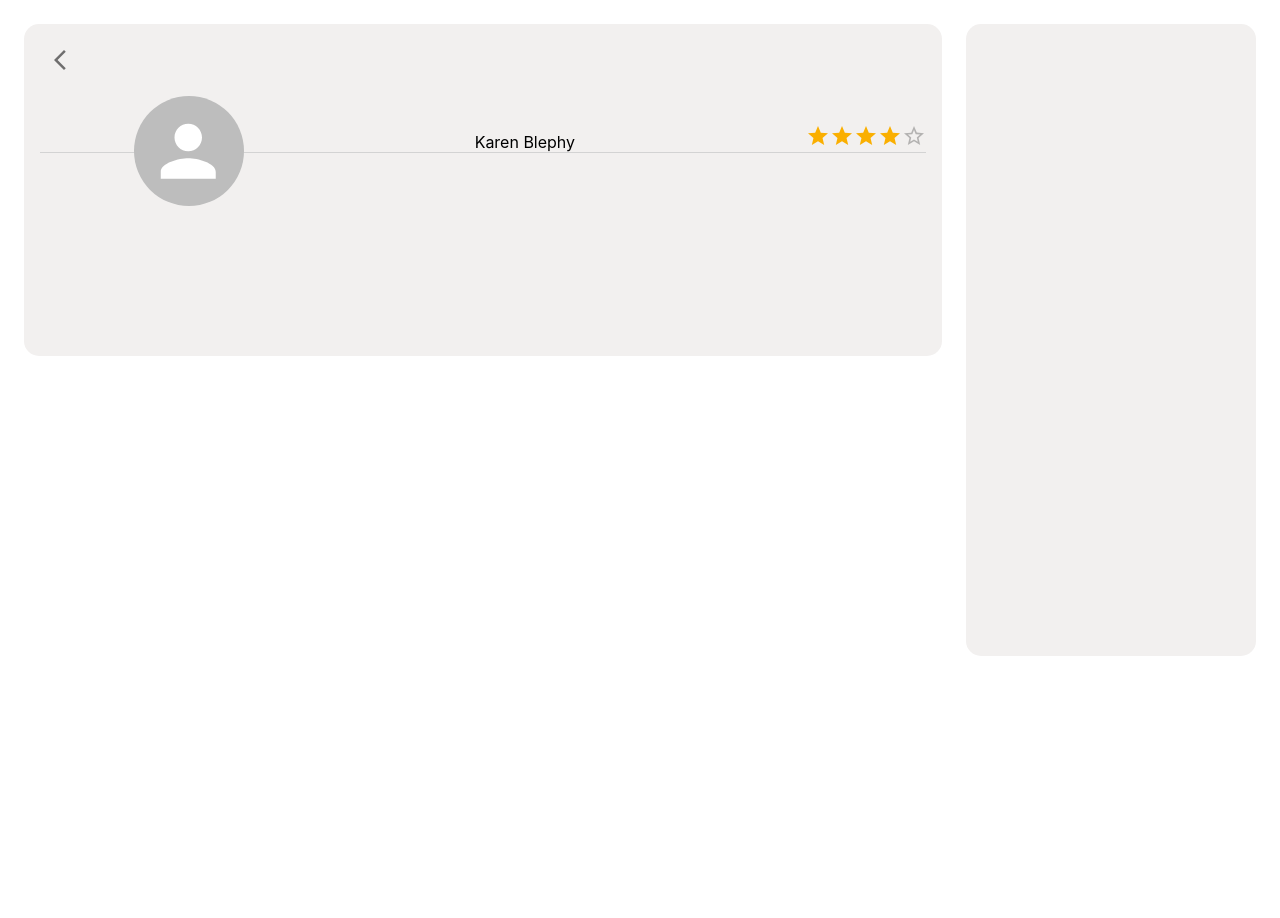
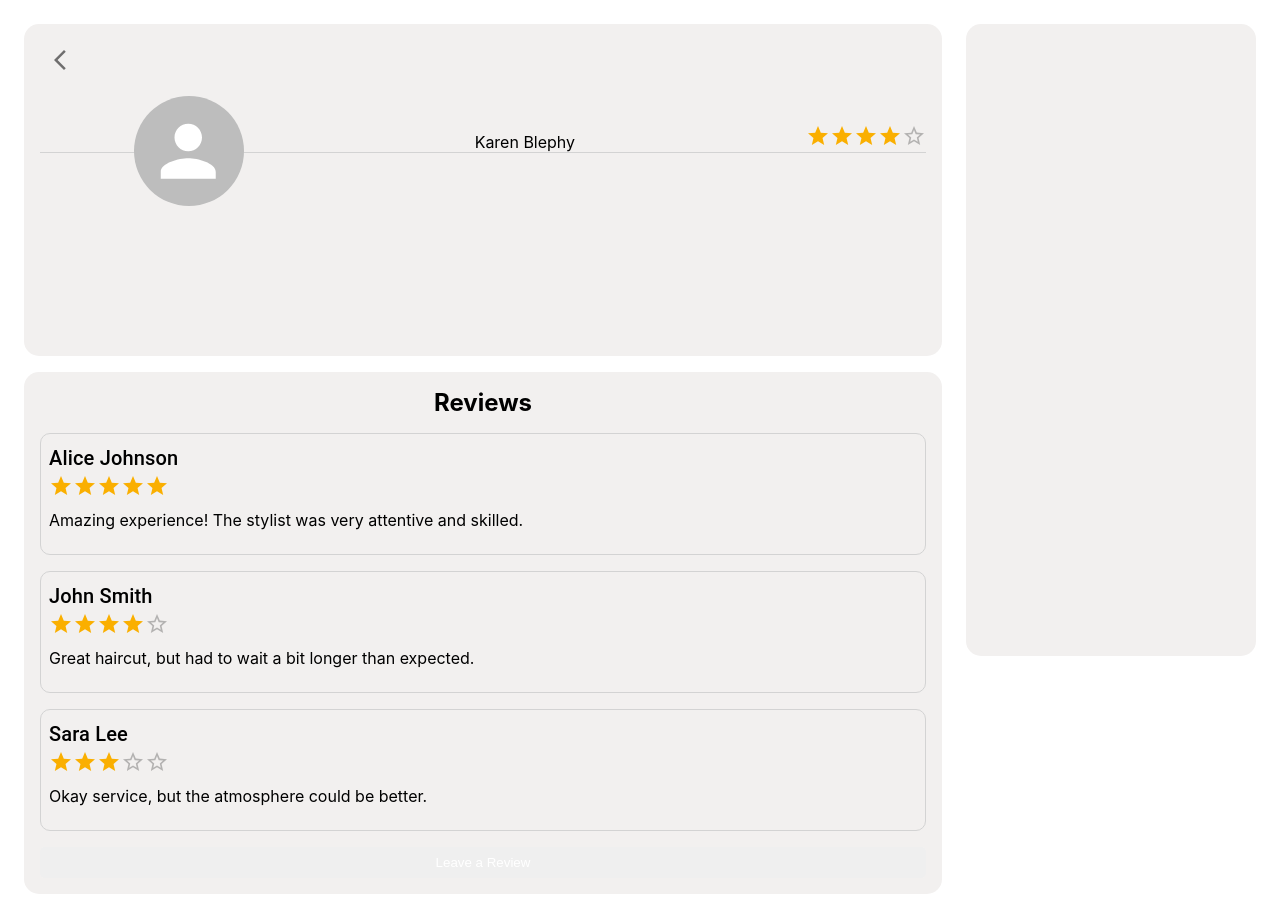
Before and after one commit to Rate-My-Hairdresser/hairdresser_front_end, a React (Create React App) app: page / in a window 1280 px wide. Before the commit the page ends 800 px from the top, so only its background shows below. Built offline with nearby package versions, Linux system fonts and the light colour scheme.

Commit message:
made reviews (not finished)

```diff
--- a/package.json
+++ b/package.json
@@ -6,13 +6,15 @@
     "@emotion/react": "^11.13.3",
     "@emotion/styled": "^11.13.0",
     "@mui/icons-material": "^6.1.5",
-    "@mui/material": "^6.1.5",
+    "@mui/material": "^6.1.6",
     "@testing-library/jest-dom": "^5.17.0",
     "@testing-library/react": "^13.4.0",
     "@testing-library/user-event": "^13.5.0",
+    "@types/react": "^18.3.12",
     "react": "^18.3.1",
     "react-dom": "^18.3.1",
-    "react-scripts": "5.0.1",
+    "react-scripts": "^5.0.1",
+    "regjsparser": "^0.12.0",
     "styled-components": "^6.1.13",
     "web-vitals": "^2.1.4"
   },
--- /dev/null
+++ b/src/components/reviews/index.jsx
@@ -0,0 +1,77 @@
+import { Box, Typography, Rating } from "@mui/material";
+import styled from "styled-components";
+import { colors } from "../../general/colors";
+
+const Reviews = () => {
+    // Sample reviews data - replace with actual review data
+    const reviews = [
+        {
+            name: "Alice Johnson",
+            rating: 5,
+            comment: "Amazing experience! The stylist was very attentive and skilled.",
+        },
+        {
+            name: "John Smith",
+            rating: 4,
+            comment: "Great haircut, but had to wait a bit longer than expected.",
+        },
+        {
+            name: "Sara Lee",
+            rating: 3,
+            comment: "Okay service, but the atmosphere could be better.",
+        },
+    ];
+
+    return (
+        <Container>
+            <Title>Reviews</Title>
+            {reviews.map((review, index) => (
+                <ReviewBox key={index}>
+                    <Typography variant="h6">{review.name}</Typography>
+                    <Rating name={`review-rating-${index}`} value={review.rating} readOnly />
+                    <Comment>{review.comment}</Comment>
+                </ReviewBox>
+            ))}
+            <LeaveReviewButton variant="contained">Leave a Review</LeaveReviewButton>
+        </Container>
+    );
+};
+
+export default Reviews;
+
+const Container = styled.div`
+    background-color: ${colors.offwhite};
+    border-radius: 15px;
+    padding: 1rem;
+    margin-top: 1rem; // Add some space at the top
+`;
+
+const Title = styled.h2`
+    margin: 0 0 1rem 0;
+    color: ${colors.primary};
+    text-align: center; // Center title
+`;
+
+const ReviewBox = styled(Box)`
+    margin-bottom: 1rem;
+    padding: 0.5rem;
+    border: 1px solid ${colors.secondary};
+    border-radius: 10px;
+`;
+
+const Comment = styled.p`
+    margin-top: 0.5rem; // Space between rating and comment
+`;
+
+const LeaveReviewButton = styled.button`
+    background-color: ${colors.primary};
+    color: white;
+    border: none;
+    border-radius: 5px;
+    padding: 0.5rem 1rem;
+    cursor: pointer;
+    width: 100%; // Full-width button
+    &:hover {
+        background-color: ${colors.secondary}; // Change color on hover
+    }
+`;
--- a/src/pages/hairdresser_page/index.jsx
+++ b/src/pages/hairdresser_page/index.jsx
@@ -1,18 +1,20 @@
 import { Grid2 } from "@mui/material";
 import HairdresserSummary from "../../components/hairdresser_summary";
 import HairDresserSideBio from "../../components/hairdresser_side_bio";
+import Reviews from "../../components/reviews"; // Adjust the path as necessary
 
 const HairdresserPage = () => {
     return (
-            <Grid2 container spacing={3} margin={3}>
-                <Grid2 size={9}>
-                    <HairdresserSummary/>
-                </Grid2>
-                <Grid2 size={3}>
-                    <HairDresserSideBio/>
-                </Grid2>
+        <Grid2 container spacing={3} margin={3}>
+            <Grid2 size={9}>
+                <HairdresserSummary />
+                <Reviews /> {/* Add the Reviews component here */}
             </Grid2>
-    )
+            <Grid2 size={3}>
+                <HairDresserSideBio />
+            </Grid2>
+        </Grid2>
+    );
 }
 
 export default HairdresserPage;
```
Also changed, not shown: src/components/gallery/index.jsx (added), 1 other file (tests, documents, lock files or other folders).
